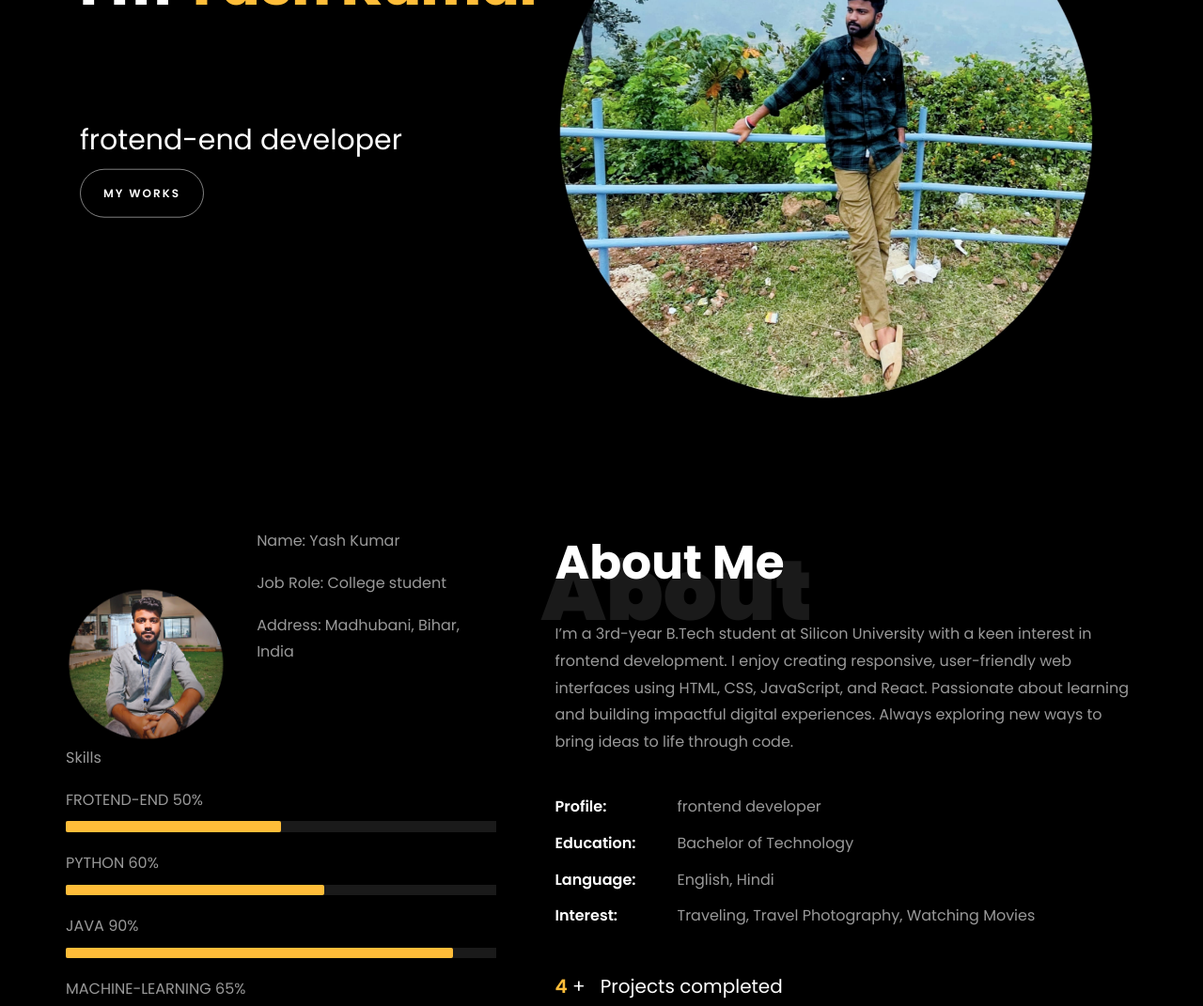
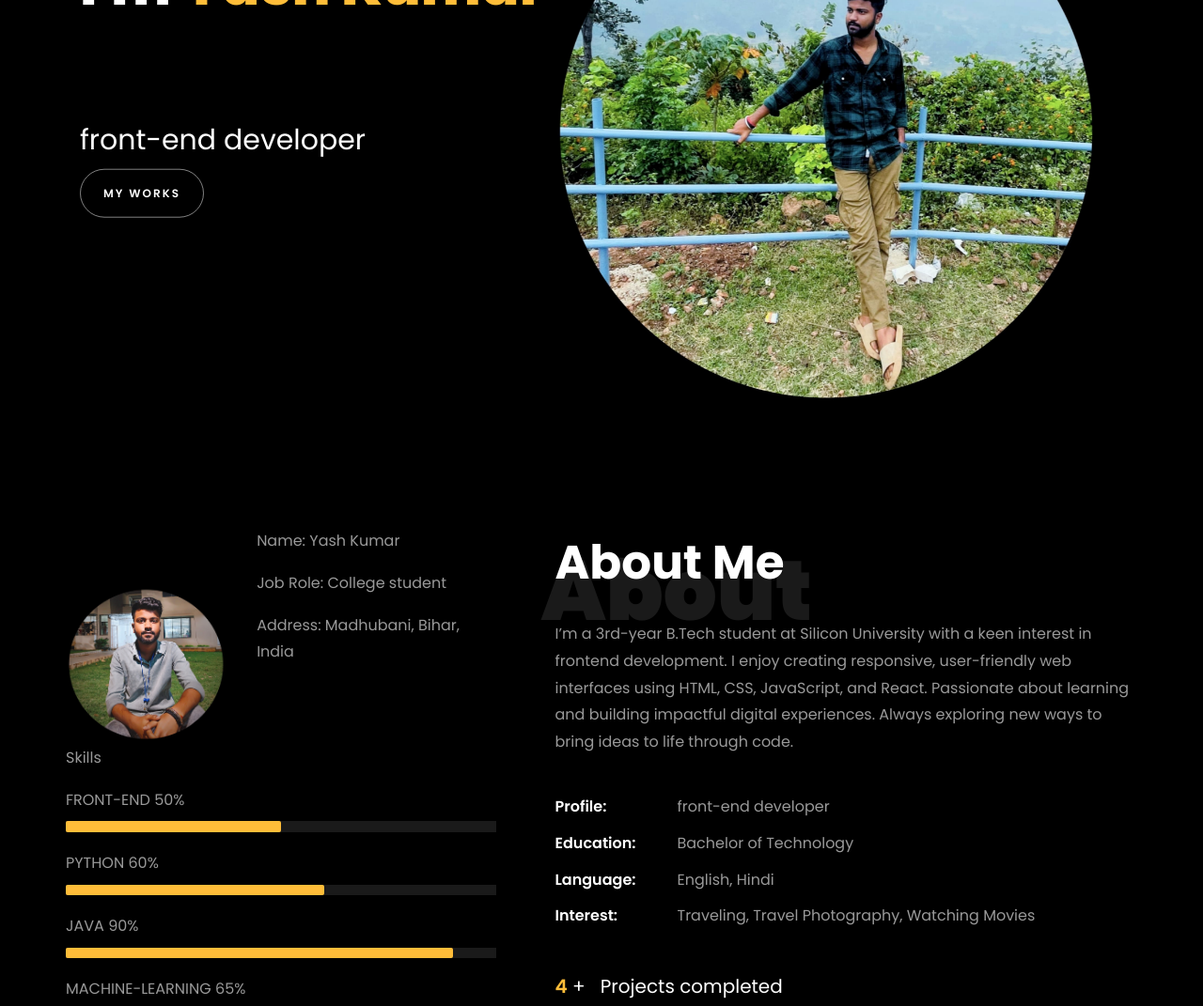
Before and after one commit to Yash604-raj/Portfolio-Website-Template-main, a plain HTML site: page index.html in a window 1280 px wide. Shown: the part 300-1371 px from the top of the page at 94% size. Drawn offline with Linux system fonts and the light colour scheme; files whose address does not match are found by name.

Commit message:
Update index.html

```diff
--- a/index.html
+++ b/index.html
@@ -169,7 +169,7 @@
 
 						<br>
 						<br>
-			            <h2>frotend-end developer</h2>
+			            <h2>front-end developer</h2>
 									            <p><a
 							 href="https://github.com/Yash604-raj" class="btn btn-white btn-outline-white py-3 px-4">My works</a></p>
 		            </div>
@@ -208,7 +208,7 @@
 
 								<div class="skill-mf">
 									<p class="title-s">Skills</p>
-									<span>FROTEND-END</span> <span class="pull-right">50%</span>
+									<span>FRONT-END</span> <span class="pull-right">50%</span>
 									<div class="progress">
 										<div class="progress-bar" role="progressbar" style="width: 50%;" aria-valuenow="95" aria-valuemin="0"
 											aria-valuemax="100"></div>
@@ -254,7 +254,7 @@
 									 Passionate about learning and building impactful digital experiences.
 									Always exploring new ways to bring ideas to life through code.</p>
 								<ul class="about-info mt-4 px-md-0 px-2">
-									<li class="d-flex"><span>Profile:</span> <span>frontend developer</span></li>
+									<li class="d-flex"><span>Profile:</span> <span>front-end developer</span></li>
 									<li class="d-flex"><span>Education:</span> <span>Bachelor of Technology</span></li>
 									<li class="d-flex"><span>Language:</span> <span>English, Hindi</span></li>
 									<li class="d-flex"><span>Interest:</span> <span>Traveling, Travel Photography, Watching Movies</span></li>
```
